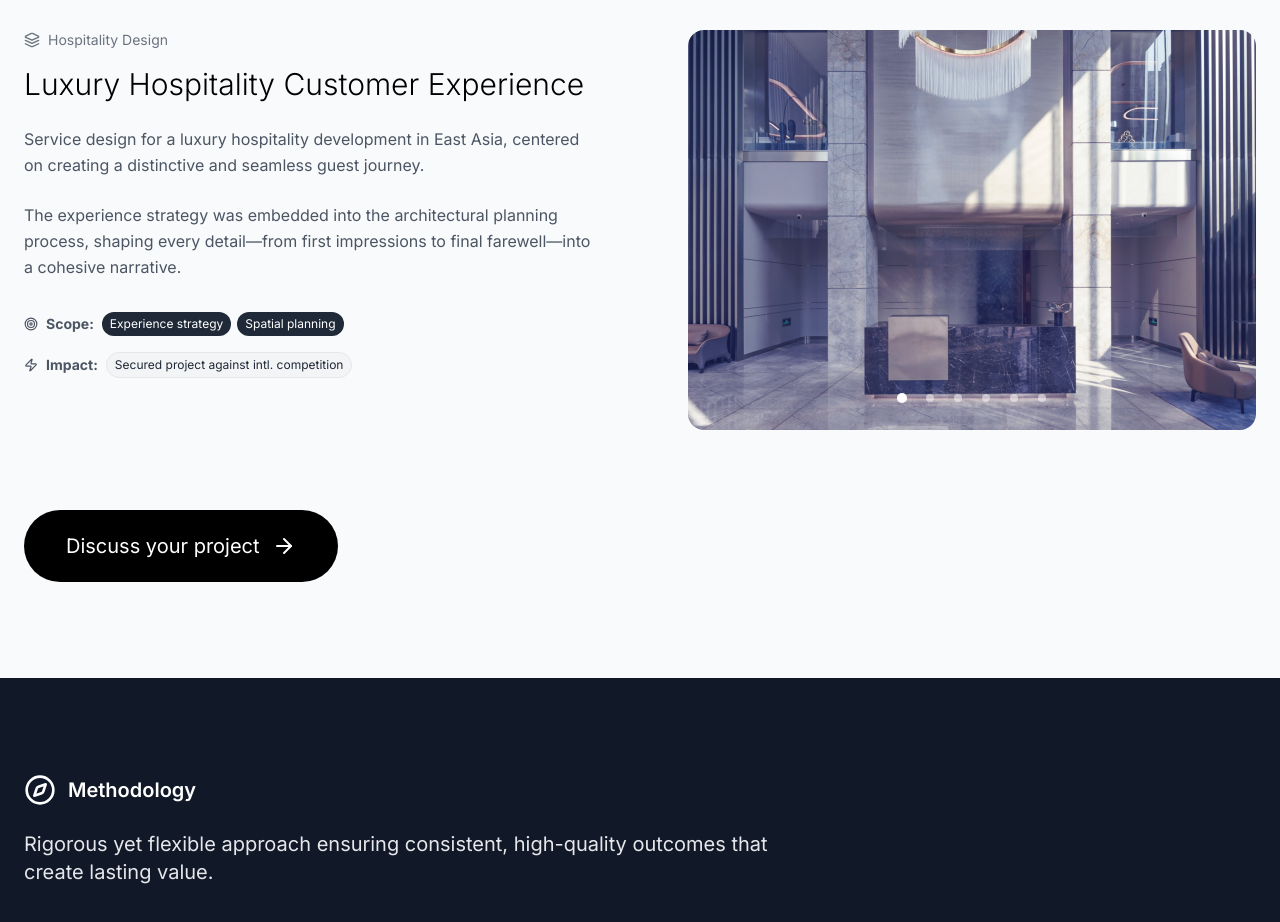
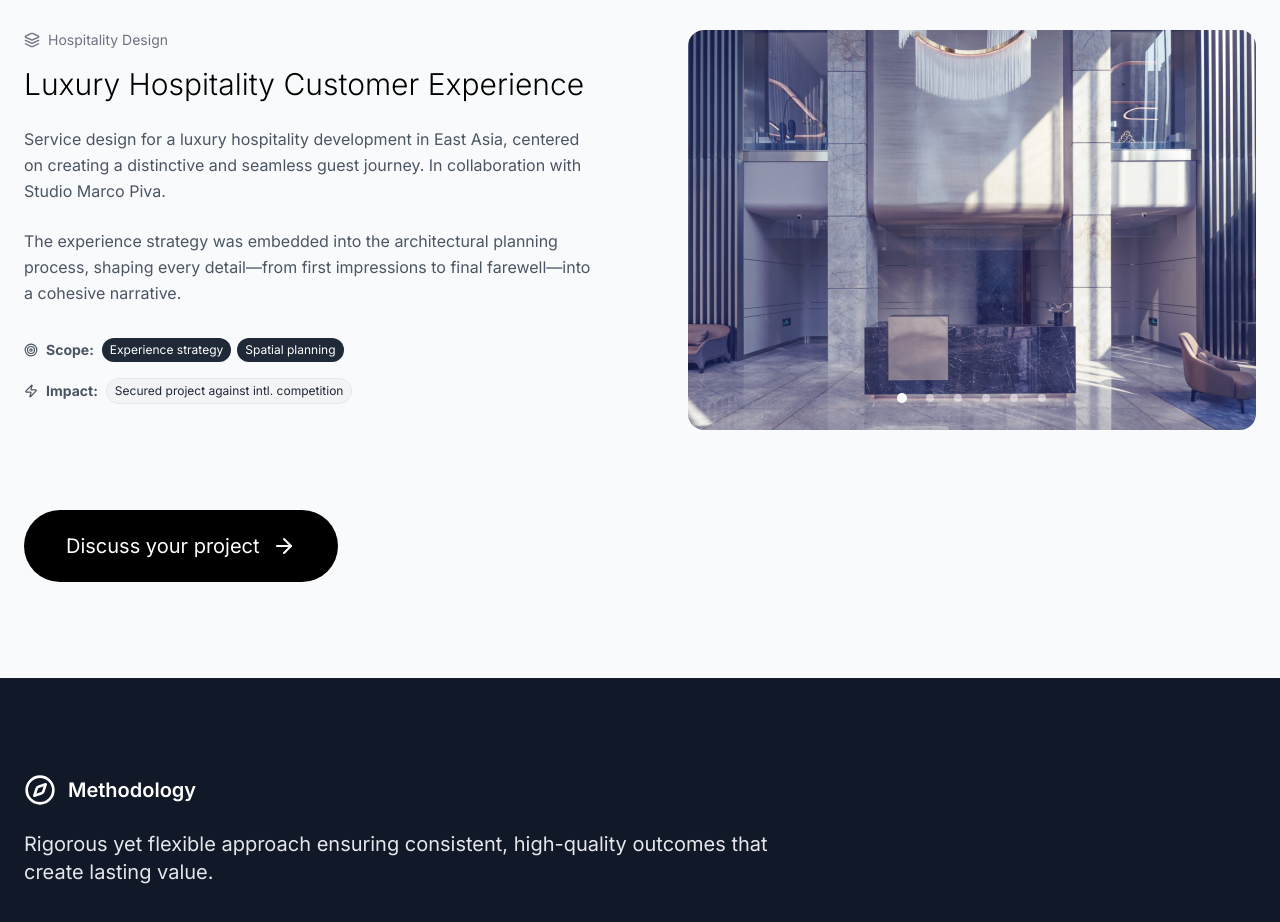
Before and after one commit to sergeipushkarov/sergii-landing, a Next.js app: page / in a window 1280 px wide. Shown: the part 3440-4362 px from the top of the page. Built offline with nearby package versions, Linux system fonts and the light colour scheme.

Commit message:
feat: update project description with Studio Marco Piva collaboration

```diff
--- a/app/page.tsx
+++ b/app/page.tsx
@@ -566,7 +566,7 @@ export default function LandingPage() {
                   </div>
 
                   <p className="text-gray-600 mb-6 leading-relaxed">
-                    Service design for a luxury hospitality development in East Asia, centered on creating a distinctive and seamless guest journey.
+                    Service design for a luxury hospitality development in East Asia, centered on creating a distinctive and seamless guest journey. In collaboration with Studio Marco Piva.
                   </p>
                   <p className="text-gray-600 mb-8 leading-relaxed">
                     The experience strategy was embedded into the architectural planning process, shaping every detail—from first impressions to final farewell—into a cohesive narrative.
```
